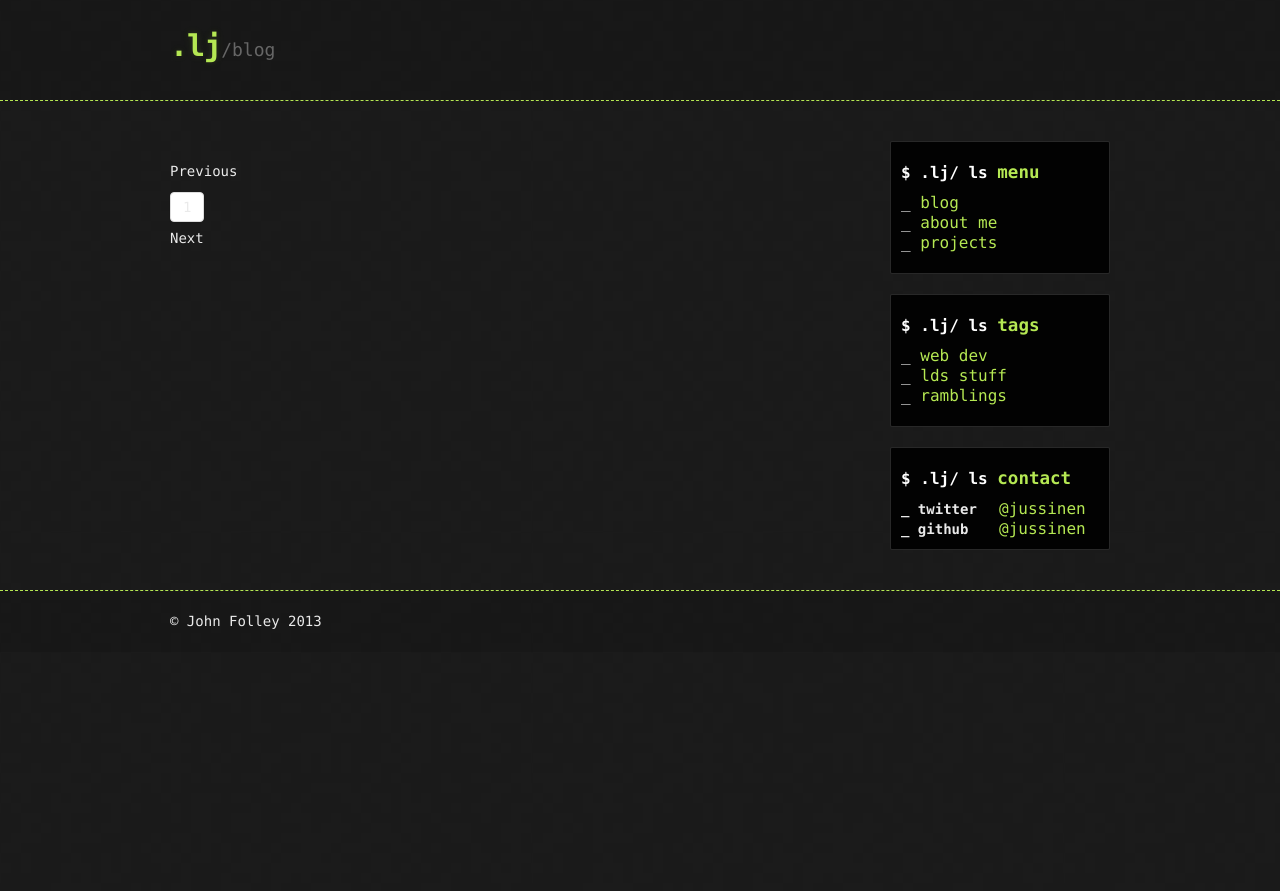
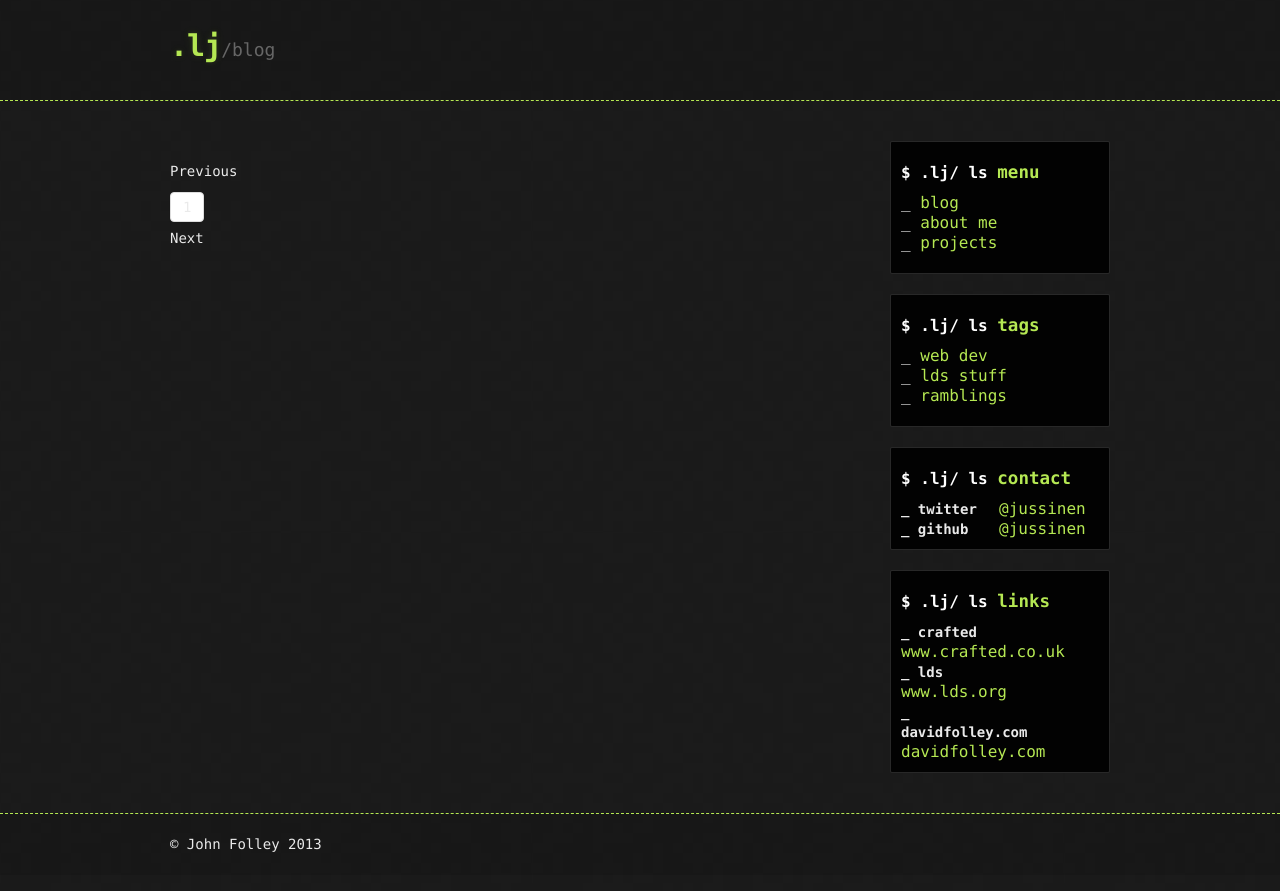
Before and after one commit to jussinen/jussinen.github.com, a Jekyll site: the page built from index.html, in a window 1280 px wide. Shown: the top 891 px of the page. Built offline with Jekyll 4.4.1, drawn with Linux system fonts in a browser that asks for light colours; nearby versions of some CDN libraries; Markdown is read by kramdown in place of the engine named in the settings; the list of posts is cut into pages by our own code.

Commit message:
Added additional links

```diff
--- a/_layouts/default.html
+++ b/_layouts/default.html
@@ -55,6 +55,17 @@
                             <dd><a href="https://github.com/jussinen">@jussinen</a></dd>
                         </dl>
                     </div>
+                    <div class="pod">
+                        <h4 class="list-heading">links</h4>
+                        <dl class="list">
+                            <dt>crafted</dt>
+                            <dd><a href="http://www.crafted.co.uk" target="_blank">www.crafted.co.uk</a></dd>
+                            <dt>lds</dt>
+                            <dd><a href="http://www.lds.org" target="_blank">www.lds.org</a></dd>
+							<dt>davidfolley.com</dt>
+							<dd><a href="http://drfolley.wordpress.com" target="_blank">davidfolley.com</a></dd>
+                        </dl>
+                    </div>
                 </aside>
             </div>
 
```
